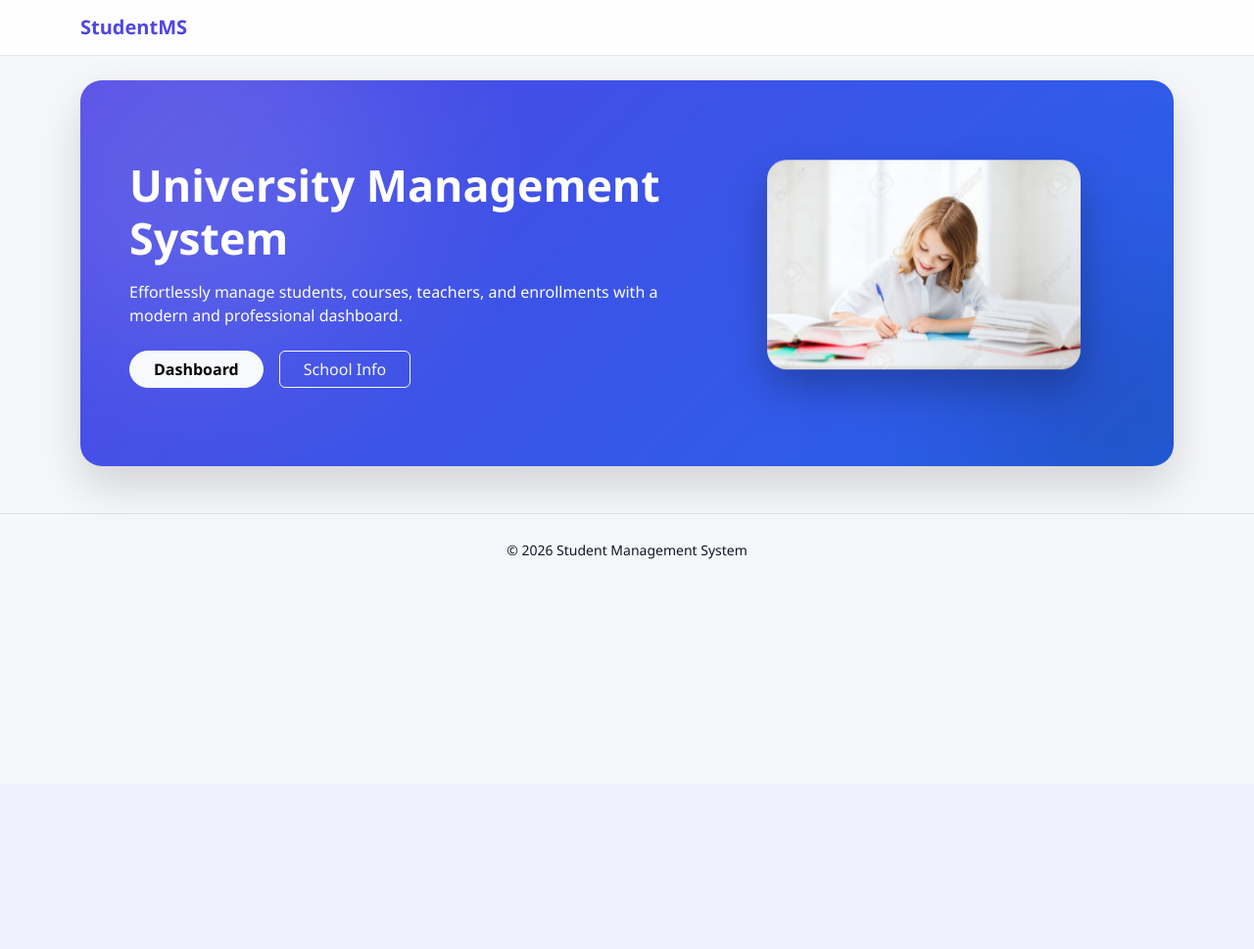
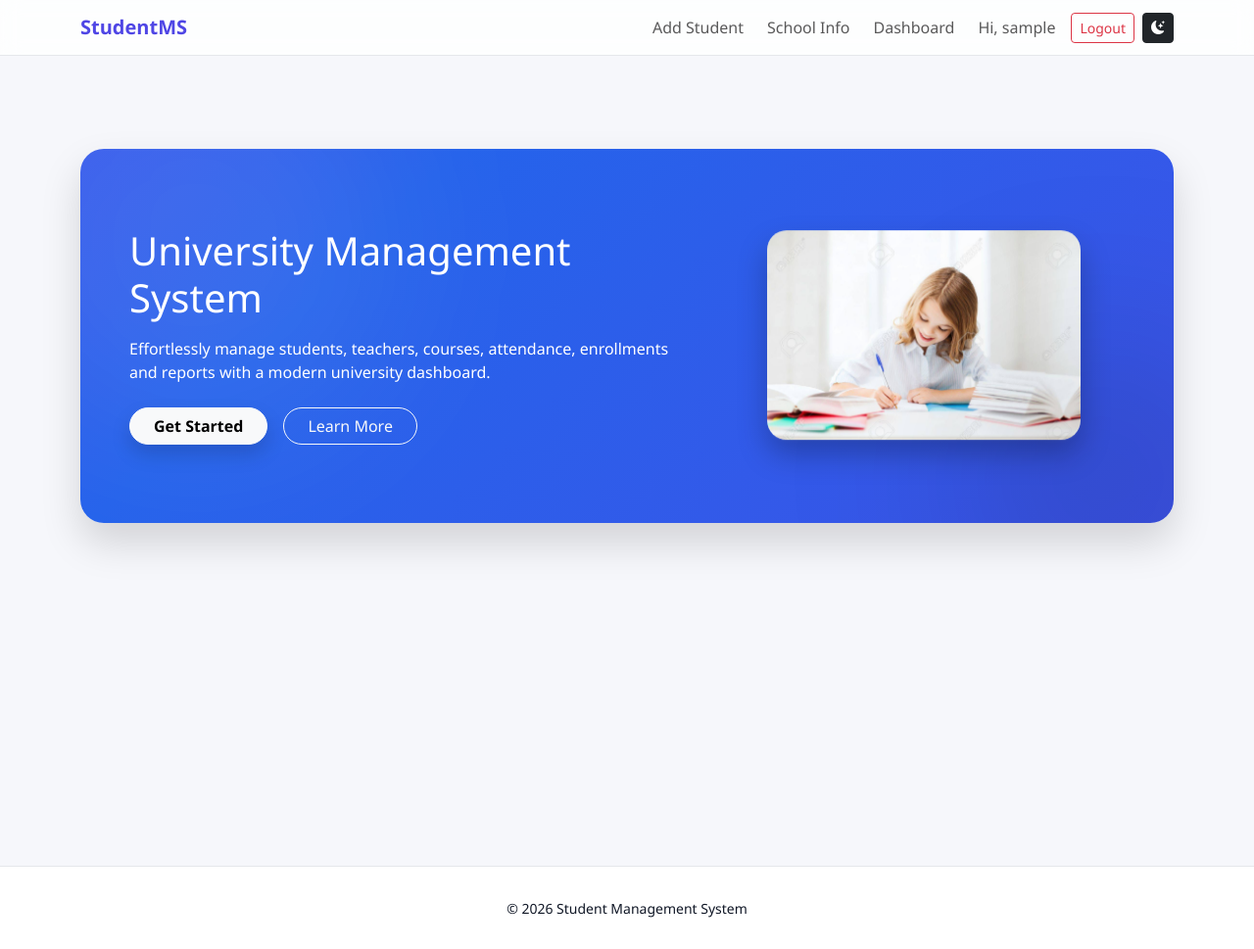
Before and after one commit to odessy1234/Final_school_project, a Django app: page / in a window 1280 px wide. Shown: the whole page at 98% size. Before the commit the page ends 571 px from the top, so only its background shows below. Run offline with Django 5.2, Linux system fonts and the light colour scheme; the visitor is signed in with stand-in values (Sample User, id 1).

Commit message:
Add Features to welcome.html

```diff
--- a/student/templates/welcome.html
+++ b/student/templates/welcome.html
@@ -7,32 +7,65 @@
 
 <title>Student Management System</title>
 
+<!-- Bootstrap -->
 <link href="https://cdn.jsdelivr.net/npm/bootstrap@5.3.2/dist/css/bootstrap.min.css" rel="stylesheet">
+
+<!-- Bootstrap Icons -->
 <link href="https://cdn.jsdelivr.net/npm/bootstrap-icons@1.11.1/font/bootstrap-icons.css" rel="stylesheet">
+
+<!-- AOS Animation -->
+<link href="https://unpkg.com/aos@2.3.4/dist/aos.css" rel="stylesheet">
 
 <style>
 
-/* ================= ROOT ================= */
 :root{
     --primary:#4f46e5;
+    --primary-dark:#3730a3;
     --bg:#f6f7fb;
     --text:#111827;
     --muted:#6b7280;
     --border:#e5e7eb;
+    --card:#ffffff;
 }
 
-/* ================= BASE ================= */
+/* DARK MODE */
+.dark-mode{
+    --bg:#0f172a;
+    --text:#f1f5f9;
+    --muted:#94a3b8;
+    --border:#1e293b;
+    --card:#111827;
+}
+
 body{
     font-family:'Segoe UI',sans-serif;
     background:var(--bg);
     color:var(--text);
+    transition:0.3s ease;
 }
 
-/* ================= NAVBAR ================= */
+/* LOADER */
+#loader{
+    position:fixed;
+    inset:0;
+    background:#4f46e5;
+    z-index:99999;
+    display:flex;
+    justify-content:center;
+    align-items:center;
+    transition:0.5s;
+}
+
+/* NAVBAR */
 .navbar{
-    background:rgba(255,255,255,0.85);
-    backdrop-filter: blur(10px);
+    background:rgba(255,255,255,0.8);
+    backdrop-filter:blur(10px);
     border-bottom:1px solid var(--border);
+    transition:0.3s ease;
+}
+
+.dark-mode .navbar{
+    background:rgba(15,23,42,0.9);
 }
 
 .navbar-brand{
@@ -40,97 +73,81 @@ body{
     color:var(--primary);
 }
 
-/* ================= HERO (IMPROVED ONLY) ================= */
+/* HERO */
 .hero{
-    background: linear-gradient(135deg, #4f46e5, #2563eb);
-    border-radius: 22px;
-    padding: 80px 50px;
-    margin-top: 25px;
-    color: white;
-    position: relative;
-    overflow: hidden;
-    box-shadow: 0 20px 45px rgba(0,0,0,0.15);
+    background:linear-gradient(-45deg,#4f46e5,#2563eb,#7c3aed,#3b82f6);
+    background-size:400% 400%;
+    animation:gradientMove 12s ease infinite;
+    color:white;
+    border-radius:24px;
+    padding:80px 50px;
+    margin-top:25px;
+    overflow:hidden;
+    box-shadow:0 20px 40px rgba(0,0,0,0.15);
+    position:relative;
 }
 
-/* soft animated glow */
+/* ===== HERO ANIMATION UPGRADE ===== */
+
+/* soft glow layers */
 .hero::before{
     content:"";
     position:absolute;
     width:420px;
     height:420px;
-    background:rgba(255,255,255,0.12);
+    background:rgba(255,255,255,0.08);
     filter:blur(90px);
     top:-120px;
     left:-100px;
     border-radius:50%;
-    animation: glowMove 7s ease-in-out infinite;
+    animation:heroGlow 8s ease-in-out infinite;
 }
 
 .hero::after{
     content:"";
     position:absolute;
-    width:320px;
-    height:320px;
-    background:rgba(0,0,0,0.15);
+    width:300px;
+    height:300px;
+    background:rgba(0,0,0,0.12);
     filter:blur(90px);
     bottom:-120px;
-    right:-120px;
+    right:-100px;
     border-radius:50%;
-    animation: glowMove2 8s ease-in-out infinite;
+    animation:heroGlow2 10s ease-in-out infinite;
 }
 
-/* TEXT */
-.hero-title{
-    font-size: clamp(2rem,4vw,2.8rem);
-    font-weight: 800;
-    animation: fadeUp 0.8s ease forwards;
+/* TEXT animation */
+.hero h1{
+    animation:fadeUp 0.9s ease forwards;
 }
 
-.hero-subtitle{
+.hero p{
     opacity:0;
-    animation: fadeUp 1s ease forwards;
-    animation-delay:0.2s;
+    animation:fadeUp 1.1s ease forwards;
+    animation-delay:0.15s;
 }
 
-/* CTA */
-.hero-cta{
+/* BUTTON animation */
+.hero .btn{
     opacity:0;
-    animation: fadeUp 1s ease forwards;
-    animation-delay:0.4s;
-}
-
-/* IMAGE */
-.hero-image{
-    opacity:0;
-    animation: fadeRight 1s ease forwards;
+    animation:fadeUp 1.2s ease forwards;
     animation-delay:0.3s;
 }
 
-.hero-image img{
+/* IMAGE animation */
+.hero img{
     width:100%;
     max-width:320px;
     border-radius:20px;
-    box-shadow:0 20px 40px rgba(0,0,0,0.25);
-    animation: float 5s ease-in-out infinite;
+    animation:floatSmooth 6s ease-in-out infinite;
+    box-shadow:0 15px 30px rgba(0,0,0,0.25);
 }
 
-/* BUTTONS */
-.btn-glow{
-    border-radius:999px;
-    transition:0.25s;
-    font-weight:600;
-}
-
-.btn-glow:hover{
-    transform:translateY(-3px);
-}
-
-/* ================= KEYFRAMES ================= */
-
+/* KEYFRAMES */
 @keyframes fadeUp{
     from{
         opacity:0;
-        transform:translateY(25px);
+        transform:translateY(18px);
     }
     to{
         opacity:1;
@@ -138,36 +155,164 @@ body{
     }
 }
 
-@keyframes fadeRight{
-    from{
-        opacity:0;
-        transform:translateX(40px);
+@keyframes floatSmooth{
+    0%,100%{
+        transform:translateY(0);
     }
-    to{
-        opacity:1;
-        transform:translateX(0);
+    50%{
+        transform:translateY(-10px);
     }
 }
 
-@keyframes float{
-    0%,100%{transform:translateY(0);}
-    50%{transform:translateY(-12px);}
+@keyframes heroGlow{
+    0%,100%{
+        transform:translate(0,0);
+    }
+    50%{
+        transform:translate(30px,20px);
+    }
 }
 
-@keyframes glowMove{
-    0%,100%{transform:translate(0,0);}
-    50%{transform:translate(40px,30px);}
+@keyframes heroGlow2{
+    0%,100%{
+        transform:translate(0,0);
+    }
+    50%{
+        transform:translate(-30px,-20px);
+    }
 }
 
-@keyframes glowMove2{
-    0%,100%{transform:translate(0,0);}
-    50%{transform:translate(-40px,-30px);}
+/* BUTTONS */
+.btn-glow{
+    border-radius:999px;
+    font-weight:600;
+    transition:0.25s;
+    box-shadow:0 10px 20px rgba(0,0,0,0.15);
+}
+
+.btn-glow:hover{
+    transform:translateY(-3px);
+    box-shadow:0 15px 30px rgba(0,0,0,0.25);
+}
+
+.btn-glow-outline{
+    border-radius:999px;
+    transition:0.25s;
+}
+
+.btn-glow-outline:hover{
+    background:white;
+    color:#4f46e5;
+    transform:translateY(-3px);
+}
+
+/* SECTION */
+section{
+    padding:70px 0;
+}
+
+/* FEATURE CARDS */
+.feature-card{
+    background:var(--card);
+    border-radius:20px;
+    transition:0.25s;
+    transform-style:preserve-3d;
+}
+
+.feature-card:hover{
+    box-shadow:0 15px 30px rgba(0,0,0,0.08);
+}
+
+/* BLOG */
+.card{
+    border:none;
+    border-radius:20px;
+    overflow:hidden;
+    background:var(--card);
+    transition:0.25s;
+}
+
+.card:hover{
+    transform:translateY(-5px);
+    box-shadow:0 12px 25px rgba(0,0,0,0.08);
+}
+
+.card img{
+    height:220px;
+    object-fit:cover;
+}
+
+/* COUNTER */
+.counter-box{
+    background:var(--card);
+    border-radius:20px;
+    padding:30px;
+    text-align:center;
+}
+
+.counter{
+    font-size:2.5rem;
+    font-weight:800;
+    color:var(--primary);
+}
+
+/* FOOTER */
+footer{
+    background:var(--card);
+    padding:30px;
+    border-top:1px solid var(--border);
+}
+
+/* TOP BUTTON */
+#topBtn{
+    position:fixed;
+    bottom:20px;
+    right:20px;
+    width:45px;
+    height:45px;
+    border:none;
+    border-radius:50%;
+    background:var(--primary);
+    color:white;
+    display:none;
+    z-index:999;
+}
+
+/* RESPONSIVE */
+@media(max-width:768px){
+
+    section{
+        padding:45px 0;
+    }
+
+    .hero{
+        padding:45px 25px;
+        text-align:center;
+    }
+
+    .hero img{
+        margin-top:25px;
+        max-width:250px;
+    }
+
+}
+
+/* gradient background animation (keep original) */
+@keyframes gradientMove{
+    0%{background-position:0% 50%;}
+    50%{background-position:100% 50%;}
+    100%{background-position:0% 50%;}
 }
 
 </style>
 </head>
 
 <body>
+
+<!-- LOADER -->
+<div id="loader">
+    <div class="spinner-border text-light"></div>
+</div>
 
 <!-- NAVBAR -->
 <nav class="navbar navbar-expand-lg sticky-top">
@@ -176,6 +321,85 @@ body{
     <a class="navbar-brand" href="{% url 'welcome' %}">
         StudentMS
     </a>
+
+    <button class="navbar-toggler" data-bs-toggle="collapse" data-bs-target="#nav">
+        <span class="navbar-toggler-icon"></span>
+    </button>
+
+    <div class="collapse navbar-collapse" id="nav">
+
+        <ul class="navbar-nav ms-auto align-items-lg-center gap-lg-2">
+
+            {% if user.is_authenticated %}
+            <li class="nav-item">
+                <a class="nav-link" href="{% url 'add_student' %}">
+                    Add Student
+                </a>
+            </li>
+            {% endif %}
+
+            <li class="nav-item">
+                <a class="nav-link" href="{% url 'school_info' %}">
+                    School Info
+                </a>
+            </li>
+
+            {% if user.is_authenticated %}
+
+                {% if user.profile.role == 'teacher' %}
+                    <li class="nav-item">
+                        <a class="nav-link" href="{% url 'teacher_dashboard' %}">
+                            Dashboard
+                        </a>
+                    </li>
+                {% else %}
+                    <li class="nav-item">
+                        <a class="nav-link" href="{% url 'student_dashboard' %}">
+                            Dashboard
+                        </a>
+                    </li>
+                {% endif %}
+
+                <li class="nav-item">
+                    <span class="nav-link">
+                        Hi, {{ user.username }}
+                    </span>
+                </li>
+
+                <li class="nav-item">
+                    <form method="POST" action="{% url 'logout' %}">
+                        {% csrf_token %}
+                        <button class="btn btn-outline-danger btn-sm">
+                            Logout
+                        </button>
+                    </form>
+                </li>
+
+            {% else %}
+
+                <li class="nav-item">
+                    <a class="btn btn-primary btn-sm" href="{% url 'login' %}">
+                        Login
+                    </a>
+                </li>
+
+                <li class="nav-item">
+                    <a class="btn btn-outline-primary btn-sm" href="{% url 'register' %}">
+                        Register
+                    </a>
+                </li>
+
+            {% endif %}
+
+            <li class="nav-item">
+                <button class="btn btn-sm btn-dark" id="themeToggle">
+                    <i class="bi bi-moon-stars-fill"></i>
+                </button>
+            </li>
+
+        </ul>
+
+    </div>
 
 </div>
 </nav>
@@ -187,49 +411,32 @@ body{
 
     <div class="row align-items-center g-4">
 
-        <!-- TEXT -->
-        <div class="col-lg-7">
+        <div class="col-lg-7" data-aos="fade-right">
 
-            <h1 class="hero-title">
-                University Management System
-            </h1>
+            <h1 id="typing-text"></h1>
 
-            <p class="mt-3 hero-subtitle">
-                Effortlessly manage students, courses, teachers, and enrollments with a modern and professional dashboard.
+            <p class="mt-3">
+                Effortlessly manage students, teachers, courses, attendance,
+                enrollments and reports with a modern university dashboard.
             </p>
 
-            <div class="mt-4 d-flex gap-3 flex-wrap hero-cta">
+            <div class="mt-4 d-flex flex-wrap gap-3 justify-content-center justify-content-lg-start">
 
-                {% if user.is_authenticated %}
+                <a href="{% url 'login' %}" class="btn btn-light btn-glow px-4">
+                    Get Started
+                </a>
 
-                    {% if user.profile.role == 'teacher' %}
-                        <a href="{% url 'teacher_dashboard' %}" class="btn btn-light btn-glow px-4">
-                            Dashboard
-                        </a>
-                    {% else %}
-                        <a href="{% url 'student_dashboard' %}" class="btn btn-light btn-glow px-4">
-                            Dashboard
-                        </a>
-                    {% endif %}
-
-                {% else %}
-                    <a href="{% url 'login' %}" class="btn btn-light btn-glow px-4">
-                        Login
-                    </a>
-                {% endif %}
-
-                <a href="{% url 'school_info' %}" class="btn btn-outline-light px-4">
-                    School Info
+                <a href="{% url 'school_info' %}" class="btn btn-outline-light btn-glow-outline px-4">
+                    Learn More
                 </a>
 
             </div>
 
         </div>
 
-        <!-- IMAGE -->
-        <div class="col-lg-5 text-center hero-image">
+        <div class="col-lg-5 text-center" data-aos="zoom-in">
 
-            <img src="{% static 'images/student_image.jpg' %}" alt="student">
+            <img src="{% static 'images/student_image.jpg' %}" alt="Student">
 
         </div>
 
@@ -239,16 +446,78 @@ body{
 
 </section>
 
-<!-- FEATURES (UNCHANGED CONTENT AREA - KEEP YOUR ORIGINAL HERE) -->
-<!-- YOU CAN PASTE YOUR ORIGINAL FEATURES SECTION BELOW THIS -->
+<!-- FEATURES -->
+<section class="container">
+<!-- your original content unchanged -->
+</section>
 
-<!-- BLOG (UNCHANGED) -->
-<!-- KEEP YOUR ORIGINAL BLOG SECTION -->
+<!-- BLOG -->
+<section class="container">
+<!-- your original content unchanged -->
+</section>
 
 <!-- FOOTER -->
-<footer class="text-center mt-5 py-4 border-top">
+<footer class="text-center">
     <small>© 2026 Student Management System</small>
 </footer>
 
+<!-- BACK TO TOP -->
+<button id="topBtn">
+    <i class="bi bi-arrow-up"></i>
+</button>
+
+<!-- JS -->
+<script src="https://cdn.jsdelivr.net/npm/bootstrap@5.3.2/dist/js/bootstrap.bundle.min.js"></script>
+<script src="https://unpkg.com/aos@2.3.4/dist/aos.js"></script>
+
+<script>
+
+/* AOS */
+AOS.init({ duration: 900, once: true });
+
+/* LOADER */
+window.addEventListener("load",()=>{
+    document.getElementById("loader").style.opacity="0";
+    setTimeout(()=>document.getElementById("loader").style.display="none",500);
+});
+
+/* TYPING (clean version) */
+const text = "University Management System";
+let i = 0;
+const el = document.getElementById("typing-text");
+
+function type(){
+    if(!el) return;
+    if(i < text.length){
+        el.innerHTML += text.charAt(i);
+        i++;
+        setTimeout(type, 70);
+    }
+}
+
+window.addEventListener("load", type);
+
+/* COUNTER (unchanged logic if you have it) */
+
+/* TOP BUTTON */
+const topBtn = document.getElementById("topBtn");
+
+window.addEventListener("scroll",()=>{
+    topBtn.style.display = window.scrollY > 300 ? "block" : "none";
+});
+
+topBtn.onclick = ()=>{
+    window.scrollTo({ top:0, behavior:"smooth" });
+};
+
+/* DARK MODE */
+const themeToggle = document.getElementById("themeToggle");
+
+themeToggle?.addEventListener("click",()=>{
+    document.body.classList.toggle("dark-mode");
+});
+
+</script>
+
 </body>
 </html>
```
